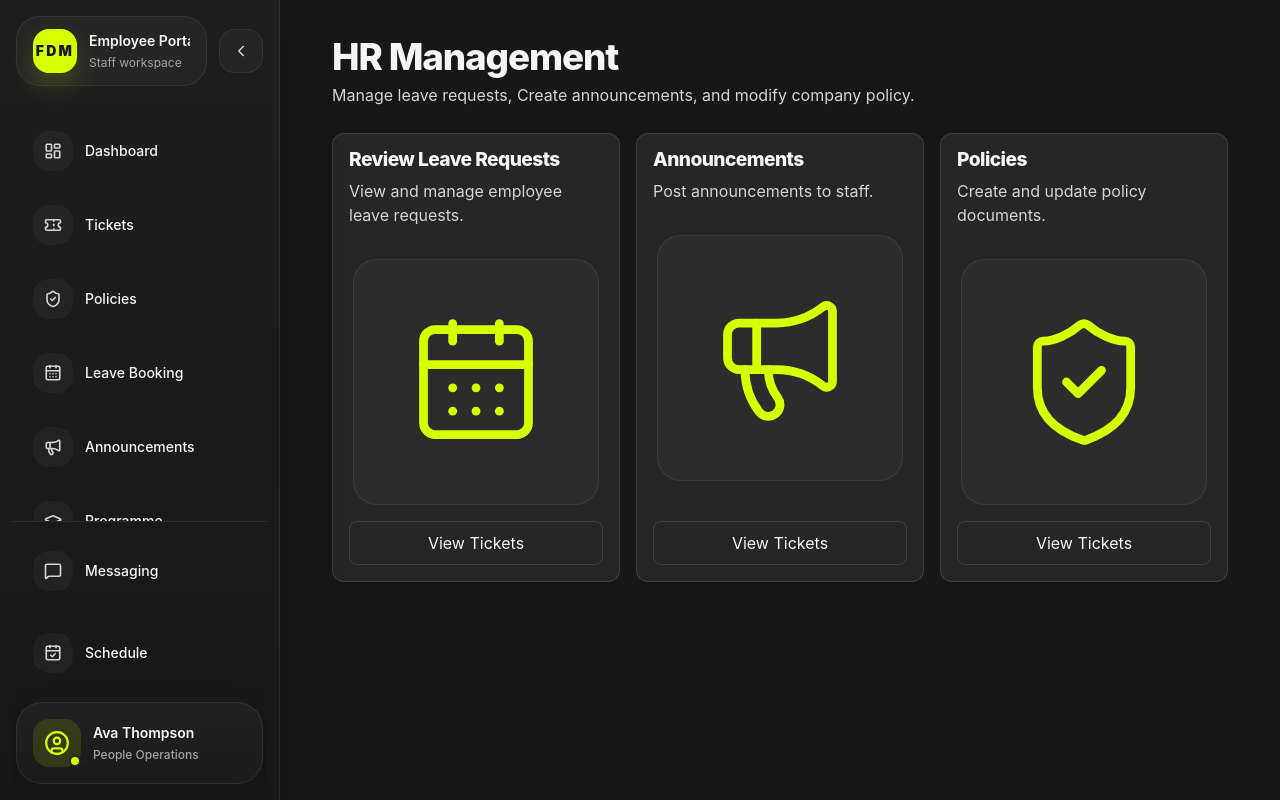
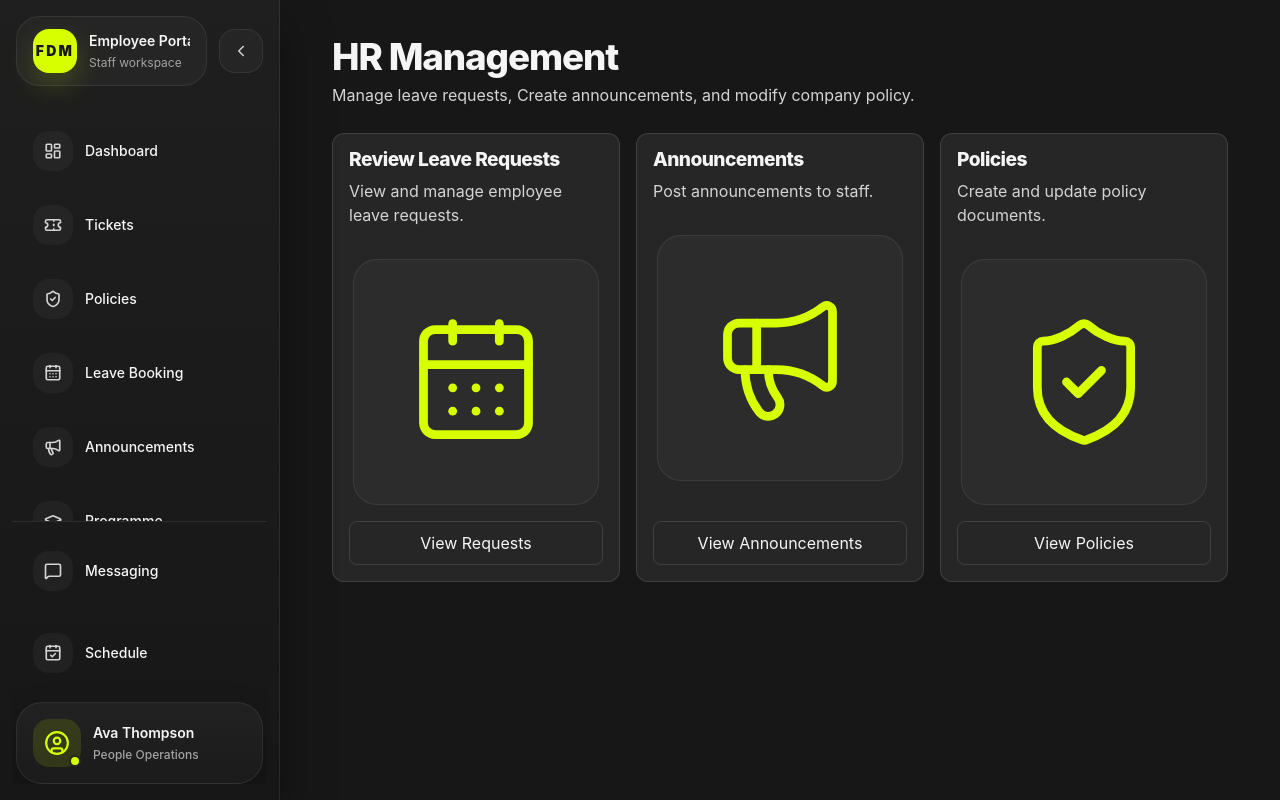
Before and after one commit to FowzanRaja/employee-portal, a React (Vite) app in the folder frontend/: page /hrnew in a window 1280 px wide. Built offline with nearby package versions, Linux system fonts and the light colour scheme.

Commit message:
fixed button text mismatch due to reused component

```diff
--- /dev/null
+++ b/frontend/src/components/HR/HRActionCard.jsx
@@ -0,0 +1,28 @@
+import { useNavigate } from 'react-router-dom'
+
+export default function HRActionCard({ title, description, to, icon: Icon, buttonLabel }) {
+  const navigate = useNavigate()
+
+  return (
+    <article className="programme-card">
+      <h2 className="programme-card-title">{title}</h2>
+      <p className="programme-card-description">
+        {description}
+      </p>
+
+      {Icon && (
+        <div className="programme-card-icon">
+          <Icon size={140} strokeWidth={1.5} />
+        </div>
+      )}
+
+      <button
+        type="button"
+        className="programme-card-button"
+        onClick={() => navigate(to)}
+      >
+        {buttonLabel}
+      </button>
+    </article>
+  )
+}
--- a/frontend/src/components/HR/HRNew.jsx
+++ b/frontend/src/components/HR/HRNew.jsx
@@ -1,5 +1,5 @@
 import { CalendarDays , Megaphone, ShieldCheck, Ticket } from "lucide-react";
-import TicketTypeCard from "../TicketManagementCard";
+import HRActionCard from "./HRActionCard";
 
 export default function HRNewDisplay() {
     const HR_SECTIONS =[
@@ -7,6 +7,7 @@ export default function HRNewDisplay() {
             to: "leave",
             title: "Review Leave Requests",
             description: "View and manage employee leave requests.",
+            buttonLabel: "View Requests",
             icon: CalendarDays
         },
 
@@ -14,6 +15,7 @@ export default function HRNewDisplay() {
             to: "announcements",
             title: "Announcements",
             description: "Post announcements to staff.",
+            buttonLabel: "View Announcements",
             icon: Megaphone
         },
 
@@ -21,6 +23,7 @@ export default function HRNewDisplay() {
             to: "policy",
             title: "Policies",
             description: "Create and update policy documents.",
+            buttonLabel: "View Policies",
             icon: ShieldCheck
         }
     ]
@@ -34,12 +37,13 @@ export default function HRNewDisplay() {
 
             <div className="programme-grid">
                 {HR_SECTIONS.map((section) => (
-                    <TicketTypeCard
+                    <HRActionCard
                         key = {section.to}
                         title = {section.title}
                         description = {section.description}
                         to = {section.to}
                         icon = {section.icon}
+                        buttonLabel = {section.buttonLabel}
                     />
                 ))
                 }
```
